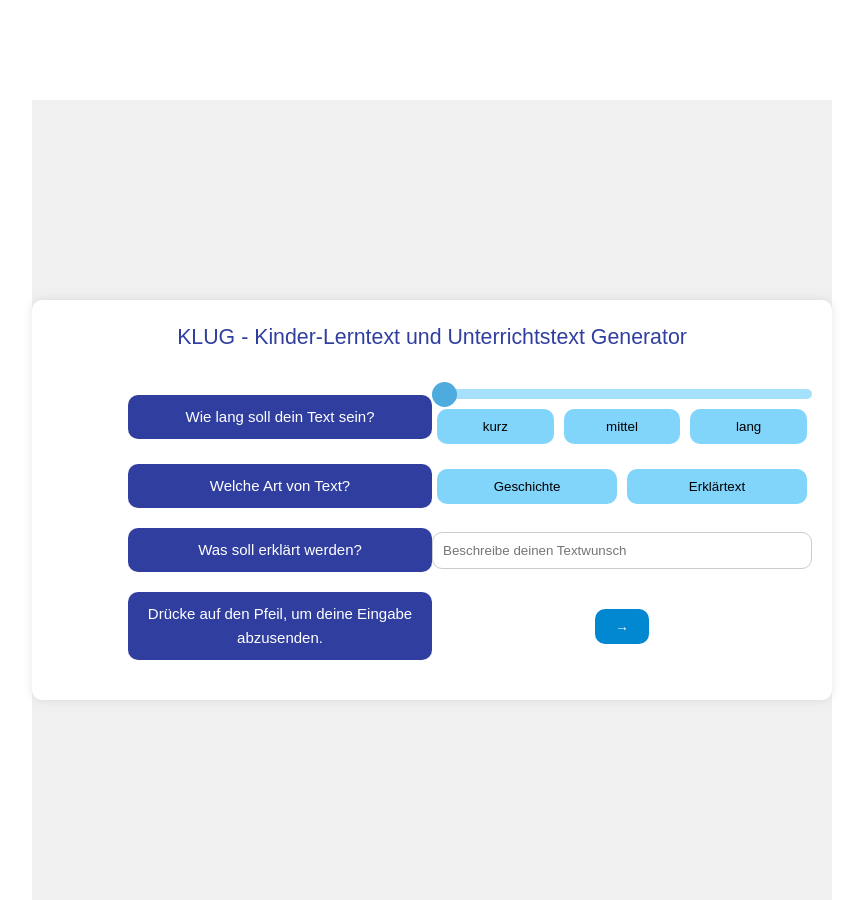
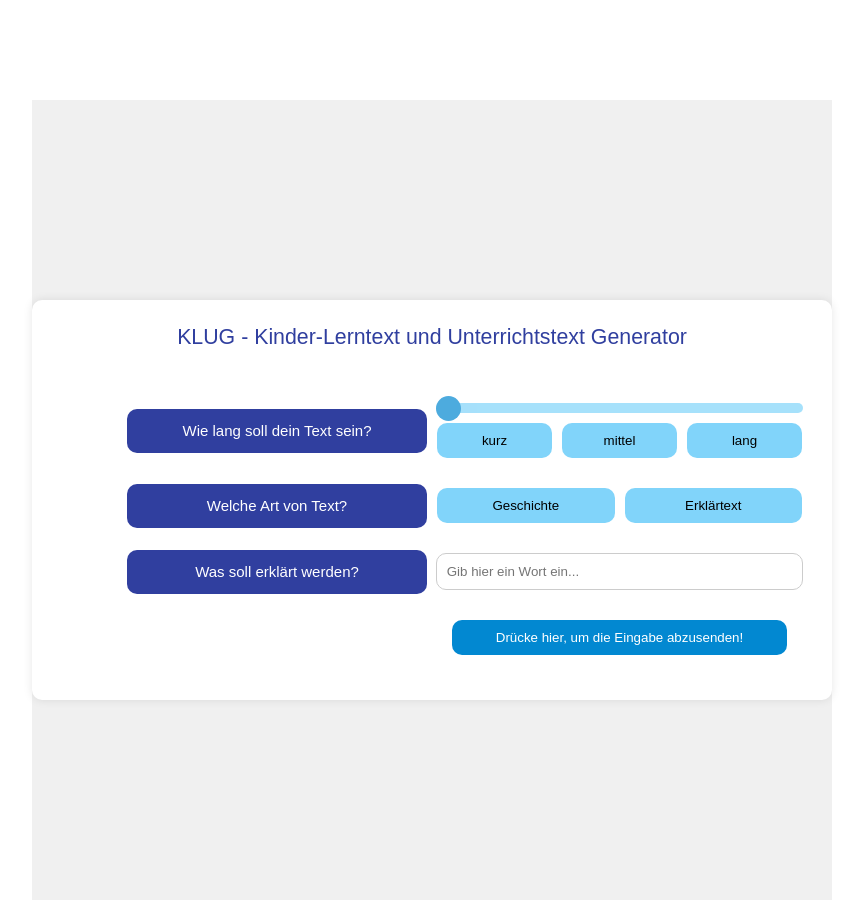
Before and after one commit to hagen-fapra-beispieltexte/erklaertextgen, a Vue app in the folder frontend/: page / in a window 1280 px wide. Shown: the whole page, without its empty margins (32-895 px from the left). Built offline with nearby package versions, Linux system fonts and the light colour scheme.

Commit message:
Änderungen aus dem Discord-Treffen vom 29.05.2024

```diff
--- a/frontend/src/OutputPage.vue
+++ b/frontend/src/OutputPage.vue
@@ -28,6 +28,7 @@ export default {
 <style>
 .outer-container {
   display: flex;
+  color: #303f9f;
   justify-content: center; /* Zentriert den Container horizontal */
   align-items: center; /* Zentriert den Container vertikal */
   height: 100vh; /* Macht den outer-container so hoch wie das Viewport */
@@ -60,19 +61,22 @@ export default {
   flex: 1; /* Flex-Wachstum, damit die Container den verfügbaren Platz nutzen */
   display: flex;
   flex-direction: column;
+  color: #4fc3f7; /* Text über der Ausgabe */
   justify-content: center; /* Zentriert den Inhalt vertikal */
   align-items: center; /* Zentriert den Inhalt horizontal */
 }
 .output-text {
   margin: 20px 0;
-  background-color: #81d4fa;
+  background-color: #81d4fa; /* Hintergrund der Ausgabe #303f9f */
   padding: 20px;
+  color: #000000; /* Text der Ausgabe (Schrift) #ffffff */
   border-radius: 10px;
   width: 100%; /* Text nimmt die gesamte Breite des Containers ein */
   text-align: center; /* Text wird zentriert angezeigt */
 }
 .back-button {
-  background-color: #81d4fa;
+  color: #ffffff; /* Text des Buttons (Schrift) */
+  background-color: #0288d1; /* Hintergrundfarbe des Buttons */
   border: none;
   border-radius: 10px;
   padding: 10px 20px;
--- a/frontend/src/PromptPage.vue
+++ b/frontend/src/PromptPage.vue
@@ -34,15 +34,13 @@
             <div class="label">{{ textType === 'Geschichte' ? 'Thema der Geschichte?' : 'Was soll erklärt werden?' }}</div>
           </div>
           <div class="input-cell">
-            <input type="text" v-model="prompt" @keyup.enter="submitPrompt" placeholder="Beschreibe deinen Textwunsch" class="input-field" />
+            <input type="text" v-model="prompt" @keyup.enter="submitPrompt" placeholder="Gib hier ein Wort ein..." class="input-field" />
           </div>
         </div>
         <div class="form-row">
-          <div class="label-cell">
-            <div class="label">Drücke auf den Pfeil, um deine Eingabe abzusenden.</div>
-          </div>
+          <div class="label-cell"></div>
           <div class="input-cell">
-            <button @click="submitPrompt" class="submit-button">→</button>
+            <button @click="submitPrompt" class="submit-button full-width-button">Drücke hier, um die Eingabe abzusenden!</button>
           </div>
         </div>
       </div>
@@ -165,6 +163,8 @@ export default {
   display: flex;
   justify-content: center;
   align-items: center;
+  border-radius: 5px;
+  padding: 5px;
 }
 
 .label {
@@ -184,7 +184,7 @@ export default {
 }
 
 .slider {
-  width: 100%;
+  width: 98%;
   margin-bottom: 10px;
   -webkit-appearance: none;
   height: 10px;
@@ -274,7 +274,7 @@ button.selected {
 }
 
 .input-field {
-  width: 100%;
+  width: 98%;
   padding: 10px;
   border: 1px solid #ccc;
   border-radius: 10px;
@@ -287,11 +287,25 @@ button.selected {
   border-radius: 10px;
   padding: 10px 20px;
   cursor: pointer;
+  width: 100%;
+  text-align: center;
+}
+
+.full-width-button {
+  width: calc(100% - 40px);
+  margin: 0 20px;
 }
 
 .error-message {
   color: red;
   margin-top: 10px;
+}
+
+.centered-button {
+  display: flex;
+  justify-content: center;
+  align-items: center;
+  width: 100%;
 }
 
 /* Slider color changes based on length value */
```
